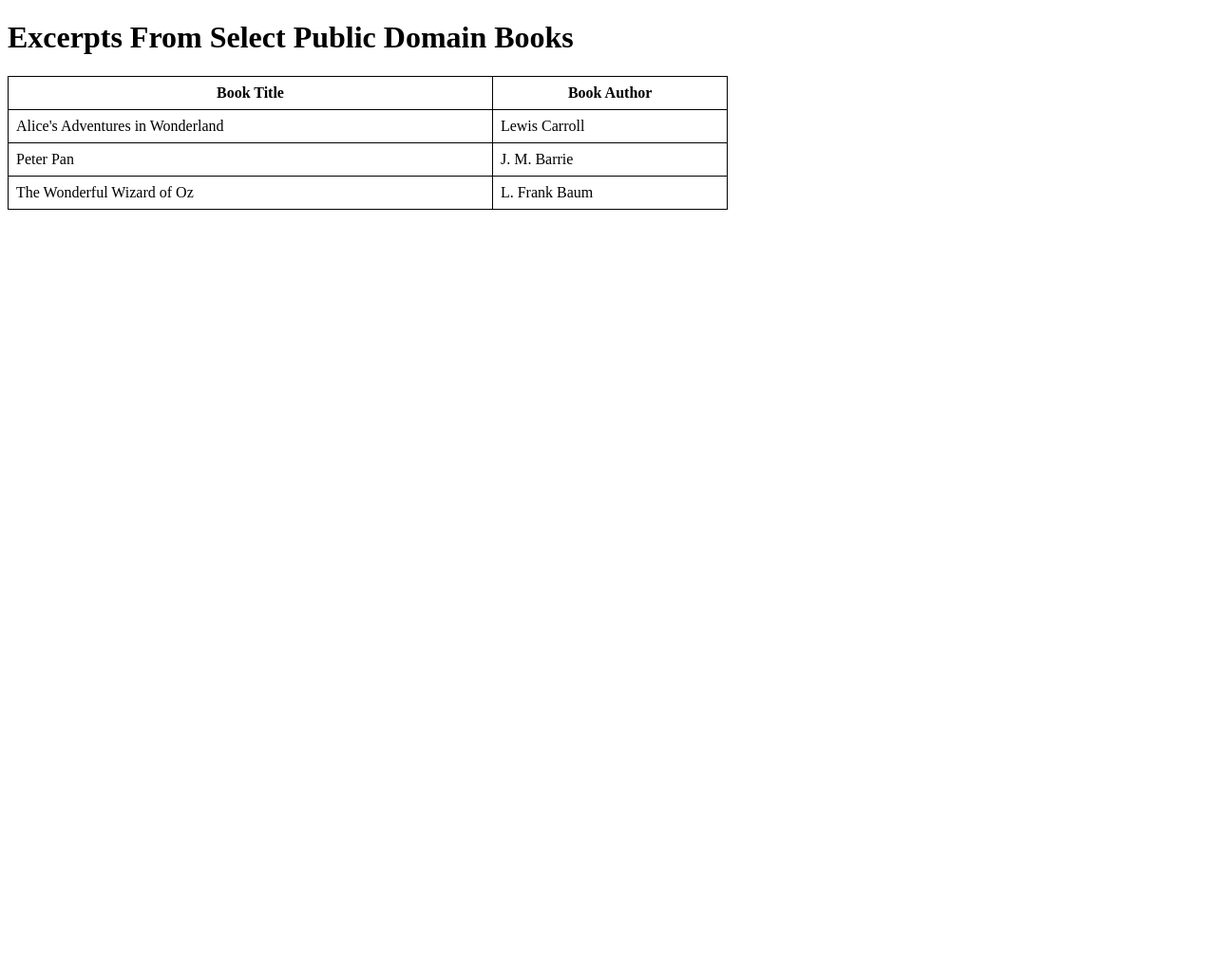
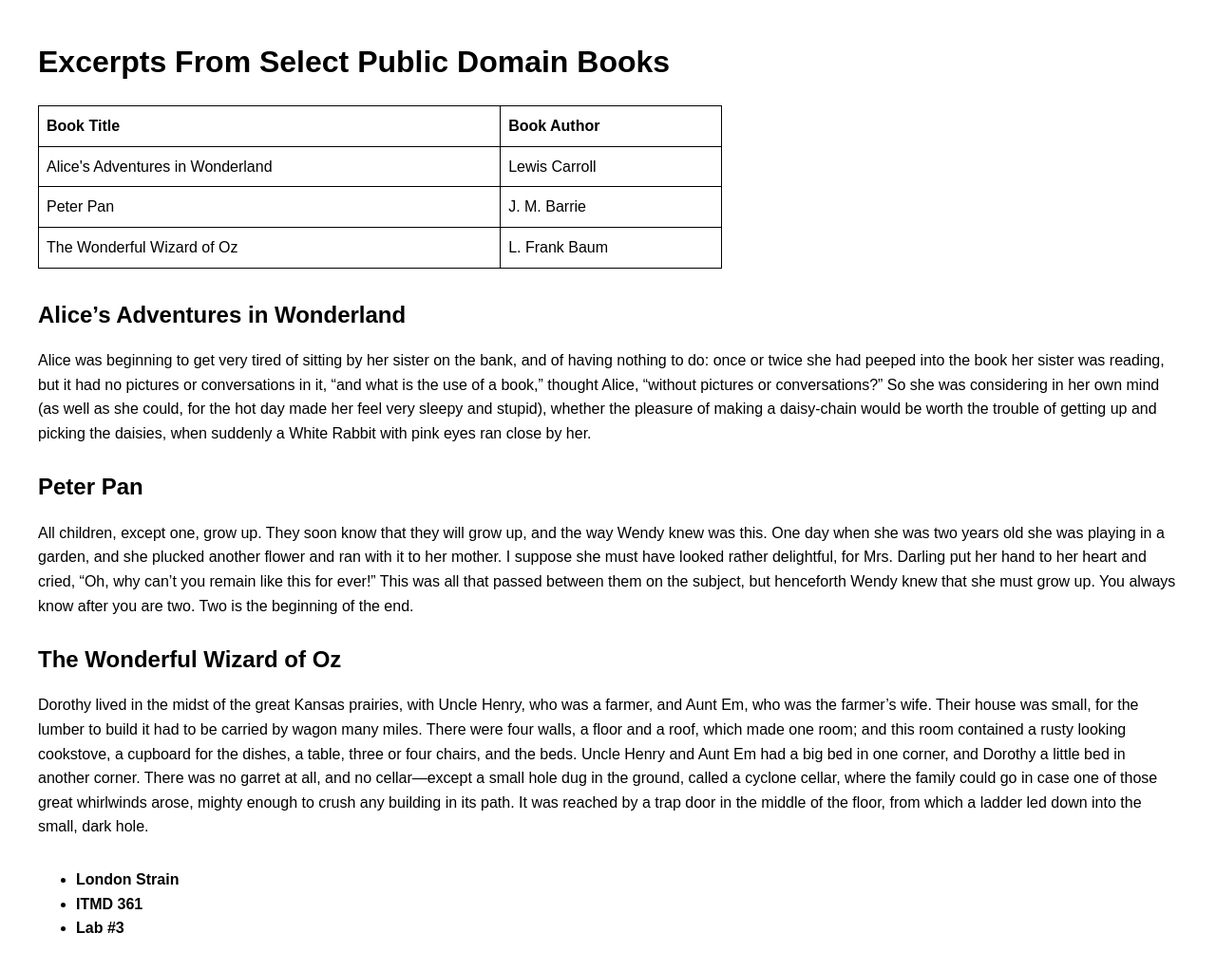
Before and after one commit to ltstrain/lab3, a plain HTML site: page index.html in a window 1280 px wide. Shown: the whole page at 95% size. Before the commit the page ends 800 px from the top, so only its background shows below. Drawn offline with Linux system fonts and the light colour scheme.

Commit message:
Add files via upload

```diff
--- a/index.html
+++ b/index.html
@@ -5,13 +5,33 @@
   <meta name="viewport" content="width=device-width, initial-scale=1.0">
   <title>Excerpts From Select Public Domain Books</title>
   <style>
+    body {
+      font-family: Arial, sans-serif;
+      margin: 40px;
+      line-height: 1.6;
+    }
     table {
       border-collapse: collapse;
       width: 60%;
+      margin-bottom: 30px;
     }
     th, td {
       border: 1px solid black;
       padding: 8px;
+      text-align: left;
+    }
+    h1 {
+      margin-bottom: 20px;
+    }
+    h2 {
+      margin-top: 25px;
+      margin-bottom: 10px;
+    }
+    ul {
+      margin-top: 30px;
+    }
+    ul li {
+      font-weight: bold;
     }
   </style>
 </head>
@@ -37,3 +57,21 @@
       <td>L. Frank Baum</td>
     </tr>
   </table>
+
+  <h2>Alice’s Adventures in Wonderland</h2>
+  <p>Alice was beginning to get very tired of sitting by her sister on the bank, and of having nothing to do: once or twice she had peeped into the book her sister was reading, but it had no pictures or conversations in it, “and what is the use of a book,” thought Alice, “without pictures or conversations?” So she was considering in her own mind (as well as she could, for the hot day made her feel very sleepy and stupid), whether the pleasure of making a daisy-chain would be worth the trouble of getting up and picking the daisies, when suddenly a White Rabbit with pink eyes ran close by her.</p>
+
+  <h2>Peter Pan</h2>
+  <p>All children, except one, grow up. They soon know that they will grow up, and the way Wendy knew was this. One day when she was two years old she was playing in a garden, and she plucked another flower and ran with it to her mother. I suppose she must have looked rather delightful, for Mrs. Darling put her hand to her heart and cried, “Oh, why can’t you remain like this for ever!” This was all that passed between them on the subject, but henceforth Wendy knew that she must grow up. You always know after you are two. Two is the beginning of the end.</p>
+
+  <h2>The Wonderful Wizard of Oz</h2>
+  <p>Dorothy lived in the midst of the great Kansas prairies, with Uncle Henry, who was a farmer, and Aunt Em, who was the farmer’s wife. Their house was small, for the lumber to build it had to be carried by wagon many miles. There were four walls, a floor and a roof, which made one room; and this room contained a rusty looking cookstove, a cupboard for the dishes, a table, three or four chairs, and the beds. Uncle Henry and Aunt Em had a big bed in one corner, and Dorothy a little bed in another corner. There was no garret at all, and no cellar—except a small hole dug in the ground, called a cyclone cellar, where the family could go in case one of those great whirlwinds arose, mighty enough to crush any building in its path. It was reached by a trap door in the middle of the floor, from which a ladder led down into the small, dark hole.</p>
+
+  <ul>
+    <li><b>London Strain</b></li>
+    <li><b>ITMD 361</b></li>
+    <li><b>Lab #3</b></li>
+  </ul>
+
+</body>
+</html>
```
